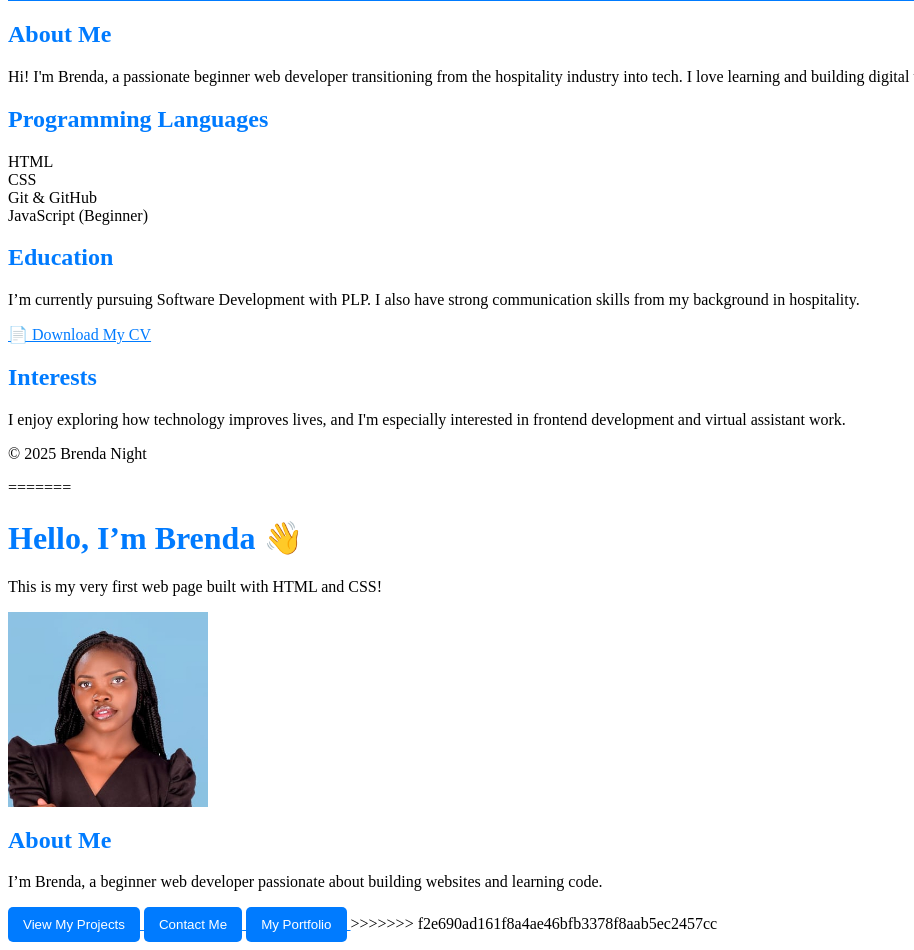
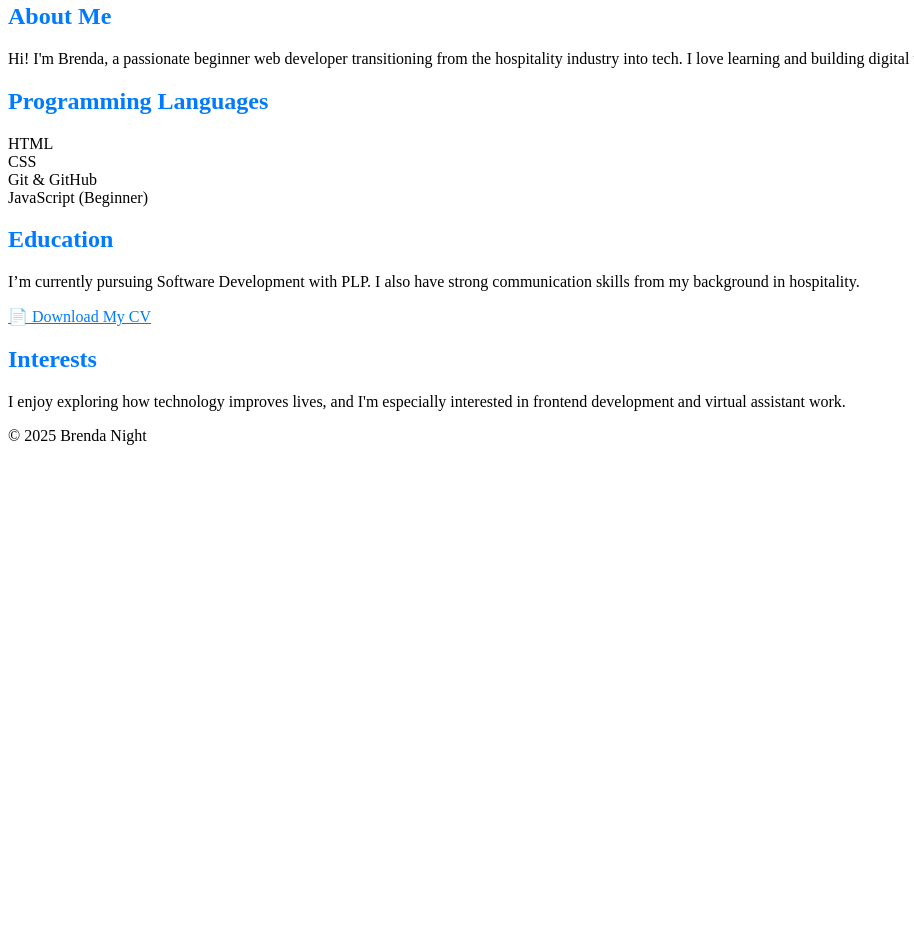
Before and after one commit to Breotieno/my-first-website, a plain HTML site: page index.html in a window 1280 px wide. Shown: the part 163-1113 px from the top of the page, without its empty margins (0-914 px from the left). After the commit the page ends 800 px from the top, so only its background shows below. Drawn offline with Linux system fonts and the light colour scheme.

Commit message:
Restored deleted index.html

```diff
--- a/index.html
+++ b/index.html
@@ -1,4 +1,3 @@
-<<<<<<< HEAD
 <!DOCTYPE html>
 <html lang="en">
 <head>
@@ -47,32 +46,4 @@
     <p>© 2025 Brenda Night</p>
   </footer>
 </body>
-=======
-<!DOCTYPE html>
-<html lang="en">
-<head>
-  <meta charset="UTF-8" />
-  <meta name="viewport" content="width=device-width, initial-scale=1.0" />
-  <title>Brenda’s First Web Page</title>
-  <link rel="stylesheet" href="styles.css" />
-</head>
-<body>
-  <h1>Hello, I’m Brenda 👋</h1>
-  <p>This is my very first web page built with HTML and CSS!</p>
-  <img src="brenda.jpg" alt="Brenda's Photo" width="200">
-  <section>
-  <h2>About Me</h2>
-  <p>I’m Brenda, a beginner web developer passionate about building websites and learning code.</p>
-</section>
-<a href="projects.html">
-  <button>View My Projects</button>
-</a>
-<a href="contact.html">
-  <button>Contact Me</button>
-</a>
-<a href="portfolio.html">
-  <button>My Portfolio</button>
-</a>
-</body>
->>>>>>> f2e690ad161f8a4ae46bfb3378f8aab5ec2457cc
 </html>
```
